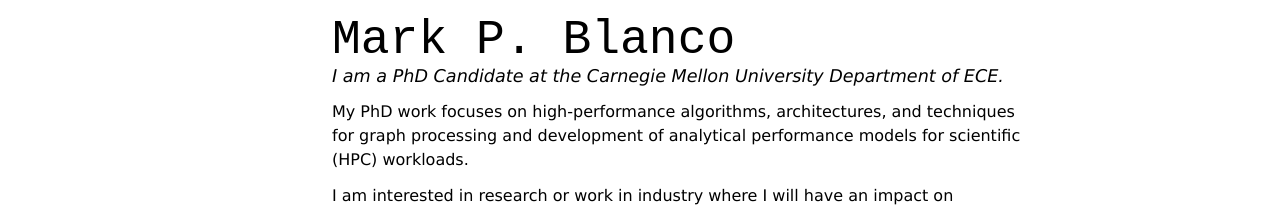
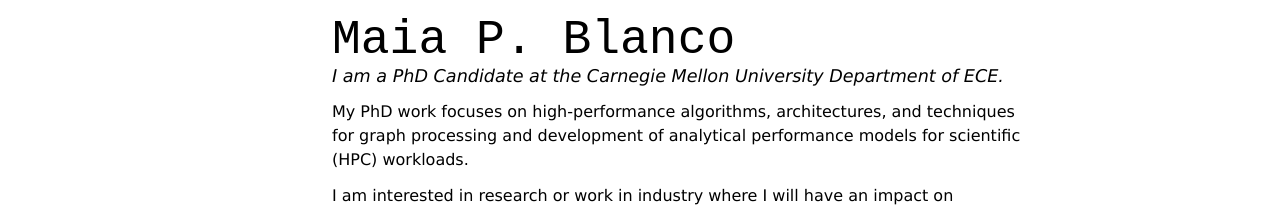
Before and after one commit to MaiaBlanco/maiablanco.github.io, a Jekyll site: the page built from CV.md, in a window 1280 px wide and 900 px high. Shown: the top 208 px of the window. Built offline with Jekyll 4.4.1, drawn with Linux system fonts in a browser that asks for light colours.

Commit message:
Update CV.md

```diff
--- a/CV.md
+++ b/CV.md
@@ -2,7 +2,7 @@
 layout: cv
 title: Curriculum Vitae
 ---
-# Mark P. Blanco
+# Maia P. Blanco
 I am a PhD Candidate at the Carnegie Mellon University Department of ECE.
 
 My PhD work focuses on high-performance algorithms, architectures, and techniques for graph processing and development of analytical performance models for scientific (HPC) workloads.
```
